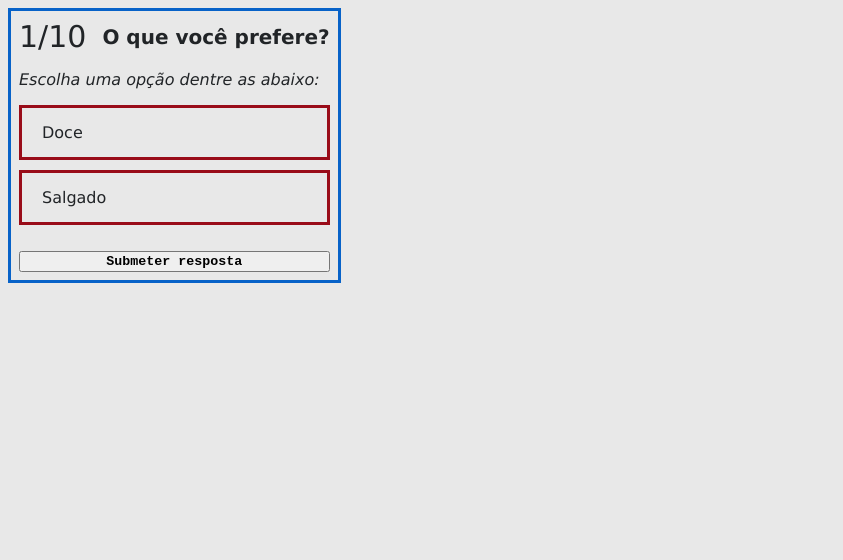
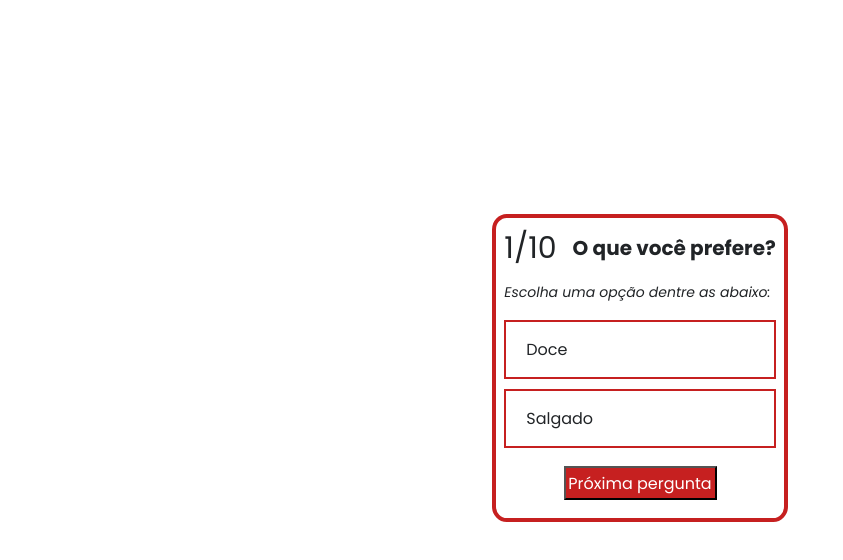
Before and after one commit to kajio-leo/Projeto_Individual_Culinaria, a website: page repositorio-pi-culinaria/DOCUMENTOS_DE_APOIO/exemplo_de_quiz/EXEMPLO_QUIZZ.html in a window 1280 px wide. Both pictures are taken after a click on the button "INICIAR QUIZ". Shown: the whole page, without its empty margins (0-843 px from the left). Drawn offline with Linux system fonts and the light colour scheme.

Commit message:
Subindo alterações no css do quiz

```diff
--- a/repositorio-pi-culinaria/DOCUMENTOS_DE_APOIO/exemplo_de_quiz/EXEMPLO_QUIZZ.html
+++ b/repositorio-pi-culinaria/DOCUMENTOS_DE_APOIO/exemplo_de_quiz/EXEMPLO_QUIZZ.html
@@ -10,8 +10,8 @@
 
 
 <body onload="onloadEsconder()">
-    <div id="pontuacaoEJogo">
-        <button id="btnIniciarQuiz" onclick="iniciarQuiz()">INICIAR QUIZ</button>
+    <div id="pontuacaoEJogo" class="container">
+        <button id="btnIniciarQuiz" class="btnInicio" onclick="iniciarQuiz()">INICIAR QUIZ</button>
 
         <div id="jogo" class="width-fit-content flex-colunar border-secondary">
             <div id="topo" class="cima">
@@ -25,8 +25,8 @@
                 </div>
             </div>
 
-            <div id="infoAlternativas" class="padding-8">
-                <span><em>Escolha uma opção dentre as abaixo:</em></span>
+            <div id="infoAlternativas" class="padding-8L">
+                <span style="font-size: 14px;"><em>Escolha uma opção dentre as abaixo:</em></span>
             </div>
 
             <div id="opcoes" class="flex-colunar padding-8">
@@ -52,8 +52,8 @@
                 </span>
             </div>
 
-            <div id="botoes" class="flex-colunar padding-8">
-                <button onclick="submeter()" id="btnSubmeter">Submeter resposta</button>
+            <div id="botoes" class="btnOpcao">
+                <button onclick="submeter()" class="btnProx" id="btnSubmeter">Próxima pergunta</button>
                 <!-- <button onclick="finalizar()" id="btnConcluir" disabled>Finalizar Quiz</button> -->
             </div>
 
--- a/repositorio-pi-culinaria/DOCUMENTOS_DE_APOIO/exemplo_de_quiz/style.css
+++ b/repositorio-pi-culinaria/DOCUMENTOS_DE_APOIO/exemplo_de_quiz/style.css
@@ -1,5 +1,6 @@
 /* Não usar pure white or pure black: https://uxplanet.org/basicdesign-never-use-pure-black-in-typography-36138a3327a6 */
 /* The 4-point grid system: https://medium.com/@sainzkike/controlling-spacing-in-design-systems-multiple-spacing-9bf1afec87f */
+@import url('https://fonts.googleapis.com/css2?family=Poppins:ital,wght@0,100;0,200;0,300;0,400;0,500;0,600;0,700;0,800;0,900;1,100;1,200;1,300;1,400;1,500;1,600;1,700;1,800;1,900&display=swap');
 
 :root {
     --primary-brand-color: #ED145B;
@@ -20,13 +21,27 @@
 
 body {
     color: var(--new-black);
-    background-color: var(--new-white);
-    font-family: Verdana, Geneva, Tahoma, sans-serif;
+    background-color: white;
+    font-family: 'Poppins', Geneva, Tahoma, sans-serif;
 }
 
-button {
-    font-family: monospace;
-    font-weight: bold;
+.btnInicio {
+    font-family: 'Poppins';
+    font-weight: 800;
+    color: white;
+    background-color: #c62020;
+    font-size: 24px;
+    padding: 2%;
+    border-radius: 80%;
+}
+
+.container {
+    display: flex;
+    justify-content: center;
+    align-items: center;
+    flex-direction: row;
+    align-self: center;
+    min-height: 90vh;
 }
 
 .radio {
@@ -38,9 +53,24 @@ button {
     padding: 15px 20px;
     margin-bottom: 10px;
     cursor: pointer;
-    border: solid 3px;
-    border-color: #990c19;
+    border: solid 2px;
+    border-color: #c62020;
 
+}
+
+.btnOpcao {
+    display: flex;
+    justify-content: center;
+    align-items: center;
+    padding-bottom: 18px;
+}
+
+.btnProx {
+    padding: 1%;
+    font-family: 'Poppins';
+    background-color: #c62020;
+    color: white;
+    font-size: 16px;
 }
 
 .destaque {
@@ -73,11 +103,18 @@ button {
 }
 
 .border-secondary {
-    border: 3px solid var(--secondary-brand-color);
+    border: 4px solid #c62020;
+    border-radius: 5%;
 }
 
 .padding-8 {
     padding: 8px;
+}
+
+.padding-8L {
+    padding-left: 8px;
+    padding-right: 8px;
+    padding-bottom: 8px;
 }
 
 .text-bold {
```
